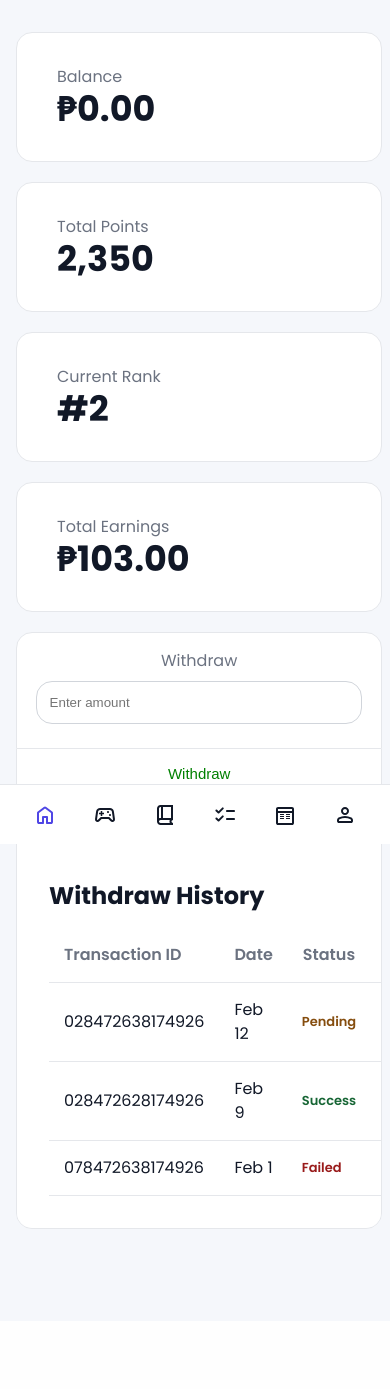
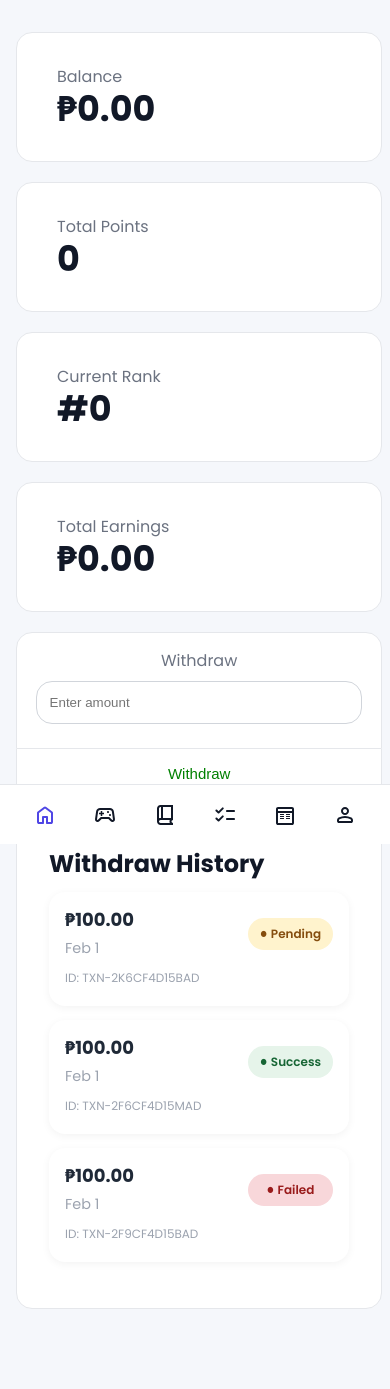
Before and after one commit to Ryze282747/quiz_game, a Flask app: page / in a window 390 px wide. Before the commit the page ends 1229 px from the top, so only its background shows below. Run offline with Flask 3, Linux system fonts and the light colour scheme; the visitor is signed in with stand-in values (Sample User, id 1); data that the repository does not hold is empty.

Commit message:
add withdraw function

```diff
--- a/app/routes/user_routes.py
+++ b/app/routes/user_routes.py
@@ -13,7 +13,43 @@ def balance():
 
   return jsonify(balance)
 
+@user_bp.route("/user/points")
+def total_points():
+
+  if "user" not in session:
+    return jsonify({"points":None, "status":400})
+
+  points = get_points(session["user"])
+
+  return jsonify(points)
+
+@user_bp.route("/user/rank")
+def rank():
+
+  if "user" not in session:
+    return jsonify({"rank":None, "status":400})
+
+  rank = get_rank(session["user"])
+
+
+  return jsonify(rank)
+
+@user_bp.route("/user/earnings")
+def total_earnings():
+
+  if "user" not in session:
+    return jsonify({"earnings":None, "status":400})
+
+  earnings = get_earnings(session["user"])
+
+  return jsonify(earnings)
+
+
 @user_bp.route("/user/balance/withdraw", methods=["POST"])
 def withdraw():
 
-  return jsonify({"msg":"test"})
+  data = request.get_json()
+
+  res = process_withdraw(session["user"], data["amount"])
+
+  return jsonify(res)
--- a/app/services/db.py
+++ b/app/services/db.py
@@ -30,5 +30,5 @@ def execute_sql(sql, values=None, isSelect=False):
     conn.close()
     return {"status":200}
   except Exception as e:
-    print(f"Error(functions.execute_sql): {e}")
+    print(f"Error(db.execute_sql): {e}")
     return {"error":str(e), "status":500}
--- a/app/services/db_functions.py
+++ b/app/services/db_functions.py
@@ -37,6 +37,27 @@ def read_data(tb_name, col="*", condition=None, vals=None):
     print(f"Error(functions.read_data): {e}")
     return {"msg":"failed to read data.", "error":str(e), "status":500}
 
+def read_data_ordered(tb_name, col="*", order_by=None, limit=None, desc=False):
+  try:
+    sql = f"SELECT {col} FROM {tb_name} ORDER BY {order_by}"
+
+    if desc:
+      sql = f"SELECT {col} FROM {tb_name} ORDER BY {order_by} DESC"
+
+    if limit != None:
+      sql += f" LIMIT {limit}"
+
+    res = execute_sql(sql, isSelect=True)
+
+    if res["status"] == 500:
+      return res
+
+    return {"msg":"read successfully!", "data":res["data"], "status":200}
+
+  except Exception as e:
+    print(f"Error(functions.read_data_ordered): {e}")
+    return {"msg":"failed to update data.", "error":str(e), "status":500}
+
 def update_data(tb_name, condition, val, col):
   try:
     sql  = f"UPDATE {tb_name} SET {col} = %s WHERE {condition}"
--- a/app/static/css/home.css
+++ b/app/static/css/home.css
@@ -63,6 +63,8 @@
 #history-cntnr {
   overflow-x:auto;
   margin-top: 0.5rem;
+  overflow: scroll;
+  height: 320px;
 }
 
 table {
@@ -101,6 +103,76 @@ th, td {
   color:#991b1b;
 }
 
+.badge::before {
+  content: "●";
+  font-size: 8px;
+}
+
+.section-title {
+  font-size: 20px;
+  font-weight: 700;
+  margin-bottom: 16px;
+}
+
+/* Transaction Card */
+.transaction-card {
+  background: #ffffff;
+  border-radius: 16px;
+  padding: 16px;
+  margin-bottom: 14px;
+  box-shadow: 0 2px 8px rgba(0,0,0,0.05);
+}
+
+/* Top Row */
+.transaction-top {
+  display: flex;
+  justify-content: space-between;
+  align-items: center;
+}
+
+/* Amount */
+.amount {
+  font-size: 18px;
+  font-weight: 700;
+  color: #1f2937;
+}
+
+/* Date */
+.date {
+  color: #9ca3af;
+  font-size: 0.9rem;
+  margin-top: 4px;
+}
+
+/* Transaction ID */
+.txn-id {
+  font-size: 12px;
+  color: #9ca3af;
+  margin-top: 6px;
+}
+
+/* Status Badge */
+.badge {
+  padding: 4px 10px;
+  border-radius: 999px;
+  font-size: 12px;
+  font-weight: 600;
+  display: inline-flex;
+  align-items: center;
+  gap: 4px;
+  width: 65px;
+  justify-content: center;
+}
+
+#mobile-history-cntnr {
+  display: none;
+}
+
+#mobile-history-cntnr h2 {
+  margin: 0 auto;
+  margin-bottom: 1rem;
+}
+
 @media(max-width: 800px) {
   #points-cntnr, #rank-cntnr, #earnings-cntnr, #history-cntnr {
     width: 77vw;
@@ -113,11 +185,29 @@ th, td {
   }
 
   #history-cntnr {
-    margin: 0.5rem auto;
-    margin-bottom: 2rem;
+    display: none;
+  }
+
+  #mobile-history-cntnr {
+    display: block;
   }
 
   .cards-cntnr {
     gap: 0;
   }
+
+  .success {
+    color:#166534;
+    background: #e6f4ea;
+  }
+
+  .pending {
+    color:#854d0e;
+    background: #fff3cd;
+  }
+
+  .failed {
+    color:#991b1b;
+    background: #f8d7da;
+  }
 }
--- a/app/static/js/home.js
+++ b/app/static/js/home.js
@@ -1,6 +1,10 @@
 const withdraw_btn = document.getElementById("withdraw-btn");
+const withdraw_amount = document.getElementById("withdraw-amount");
 const balance_display = document.getElementById("balance");
-let balance;
+const points_display = document.getElementById("total-points");
+const rank_display = document.getElementById("current-rank");
+const earnings_display = document.getElementById("total-earnings");
+let balance, points, rank, earnings;
 
 const set_balance = async () => {
   const res = await fetch("/user/balance");
@@ -13,15 +17,109 @@ const set_balance = async () => {
   const data = await res.json();
 
   balance = data["balance"];
+
+  if (balance > 999) {
+    balance_display.textContent = `₱${balance.toLocaleString()}`;
+    return;
+  }
+
   balance_display.textContent = `₱${balance.toFixed(2)}`;
 }
 
+const set_points = async () => {
+  const res = await fetch("/user/points");
+
+  if (!res.ok) {
+    alert(`Error status code ${res.status}`);
+    window.location.href = "/logout";
+  }
+
+  const data = await res.json();
+
+  points = data["points"];
+  points_display.textContent = points.toLocaleString();
+}
+
+const set_rank = async () => {
+  const res = await fetch("/user/rank");
+
+  if (!res.ok) {
+    alert(`Error status code ${res.status}`);
+    window.location.href = "/logout";
+  }
+
+  const data = await res.json();
+
+  rank = data["rank"];
+  rank_display.textContent = `#${rank.toLocaleString()}`;
+}
+
+const set_earnings = async () => {
+  const res = await fetch("/user/earnings");
+
+  if (!res.ok) {
+    alert(`Error status code ${res.status}`);
+    window.location.href = "/logout";
+  }
+
+  const data = await res.json();
+
+  earnings = data["earnings"];
+
+  if (earnings > 999) {
+    earnings_display.textContent = `₱${earnings.toLocaleString()}`;
+    return;
+  }
+
+  earnings_display.textContent = `₱${earnings.toFixed(2)}`;
+}
+
+const withdraw = async () => {
+
+  withdraw_btn.disabled = true;
+
+  if (!withdraw_amount.checkValidity() || withdraw_amount.value < 1){
+    alert("Please enter valid amount.");
+    withdraw_btn.disabled = false;
+    return;
+  }
+
+  const amount = Number(withdraw_amount.value);
+
+  const payload = {
+    "amount":amount
+  }
+
+  const res = await fetch("/user/balance/withdraw", {
+    method: "POST",
+    headers: {
+      "Content-Type": "application/json"
+    },
+    body: JSON.stringify(payload)
+  });
+
+  if (!res.ok) {
+    alert("An error occured. Please try again.");
+  }
+
+  const data = await res.json();
+
+  console.log(data);
+  alert(data["msg"]);
+
+  withdraw_btn.disabled = false;
+
+  await set_balance();
+  await set_earnings();
+
+}
+
 const init = async () => {
-  await set_user();
   await set_balance();
-  withdraw_btn.addEventListener("click", () => {
-    alert(balance);
-  });
+  await set_points();
+  await set_rank();
+  await set_earnings();
+  withdraw_btn.addEventListener("click", withdraw);
 }
 
 window.onload = init;
--- a/app/templates/index.html
+++ b/app/templates/index.html
@@ -78,20 +78,20 @@
     <div class="cards-cntnr">
       <div class="container" id="points-cntnr">
         <p>Total Points</p>
-        <h2>2,350</h2>
+        <h2 id="total-points">0</h2>
       </div>
       <div class="container" id="rank-cntnr">
         <p>Current Rank</p>
-        <h2>#2</h2>
+        <h2 id="current-rank">#0</h2>
       </div>
       <div class="container" id="earnings-cntnr">
         <p>Total Earnings</p>
-        <h2>₱103.00</h2>
+        <h2 id="total-earnings">₱0.00</h2>
       </div>
       <div id="withdraw-wrapper">
         <div class="container" id="withdraw-cntnr">
           <p>Withdraw</p>
-          <input type="number" id="withdraw-amount" placeholder="Enter amount"/>
+          <input type="number" id="withdraw-amount" placeholder="Enter amount" required/>
         </div>
         <button class="container" id="withdraw-btn">Withdraw</button>
       </div>
@@ -111,26 +111,76 @@
 
         <tbody>
           <tr>
-            <td>028472638174926</td>
+            <td>TXN-2F6CG4D15BAD</td>
             <td>Feb 12</td>
             <td class="status pending">Pending</td>
             <td>₱100</td>
           </tr>
           <tr>
-            <td>028472628174926</td>
+            <td>TXN-2F6CF4D85BAD</td>
             <td>Feb 9</td>
             <td class="status success">Success</td>
             <td>₱200</td>
           </tr>
           <tr>
-            <td>078472638174926</td>
+            <td>TXN-2J6CF4D15BAD</td>
             <td>Feb 1</td>
             <td class="status failed">Failed</td>
             <td>₱10</td>
           </tr>
+          <tr>
+            <td>TXN-2F9CF4D15BAD</td>
+            <td>Jan 28</td>
+            <td class="status success">Success</td>
+            <td>₱20</td>
+          </tr>
+          <tr>
+            <td>TXN-2F6CF4D75BAD</td>
+            <td>Jan 20</td>
+            <td class="status success">Success</td>
+            <td>₱30</td>
+          </tr>
         </tbody>
 
       </table>
+    </div>
+
+    <div class="container" id="mobile-history-cntnr">
+      <h2>Withdraw History</h2>
+
+      <div class="transaction-card">
+        <div class="transaction-top">
+          <div>
+            <div class="amount">₱100.00</div>
+            <div class="date">Feb 1</div>
+          </div>
+          <span class="badge pending">Pending</span>
+        </div>
+        <div class="txn-id">ID: TXN-2K6CF4D15BAD</div>
+      </div>
+
+      <div class="transaction-card">
+        <div class="transaction-top">
+          <div>
+            <div class="amount">₱100.00</div>
+            <div class="date">Feb 1</div>
+          </div>
+          <span class="badge success">Success</span>
+        </div>
+        <div class="txn-id">ID: TXN-2F6CF4D15MAD</div>
+      </div>
+
+      <div class="transaction-card">
+        <div class="transaction-top">
+          <div>
+            <div class="amount">₱100.00</div>
+            <div class="date">Feb 1</div>
+          </div>
+          <span class="badge failed">Failed</span>
+        </div>
+        <div class="txn-id">ID: TXN-2F9CF4D15BAD</div>
+      </div>
+
     </div>
   </main>
   <script src="{{ url_for('static', filename='js/main.js') }}" type="text/javascript" charset="utf-8"></script>
--- a/requirements.txt
+++ b/requirements.txt
@@ -6,3 +6,4 @@ pymysql
 werkzeug
 datetime
 jwt
+uuid
```
Also changed, not shown: app/services/functions.py (+106 -25 lines), app/static/js/signup.js (+15 -5 lines).
